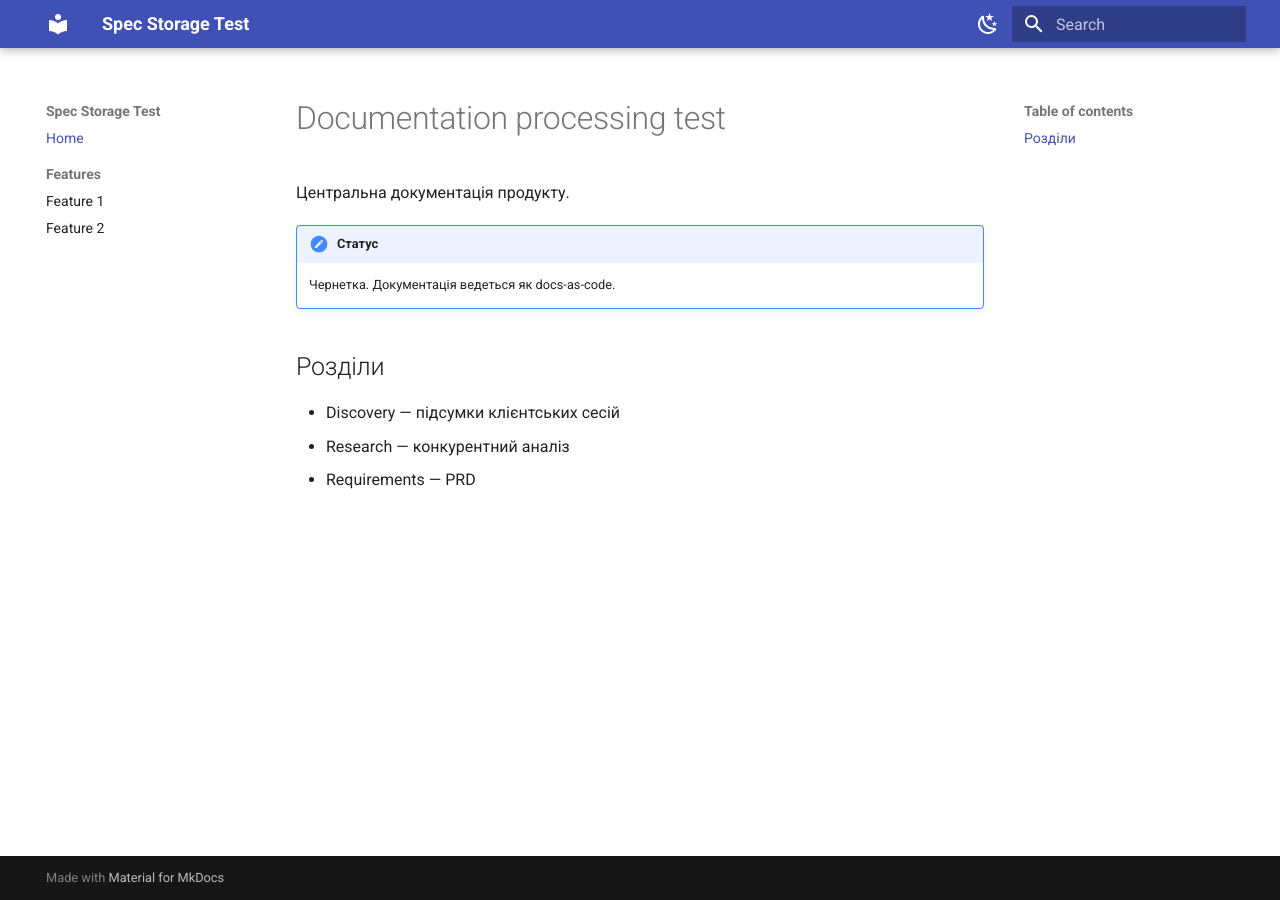
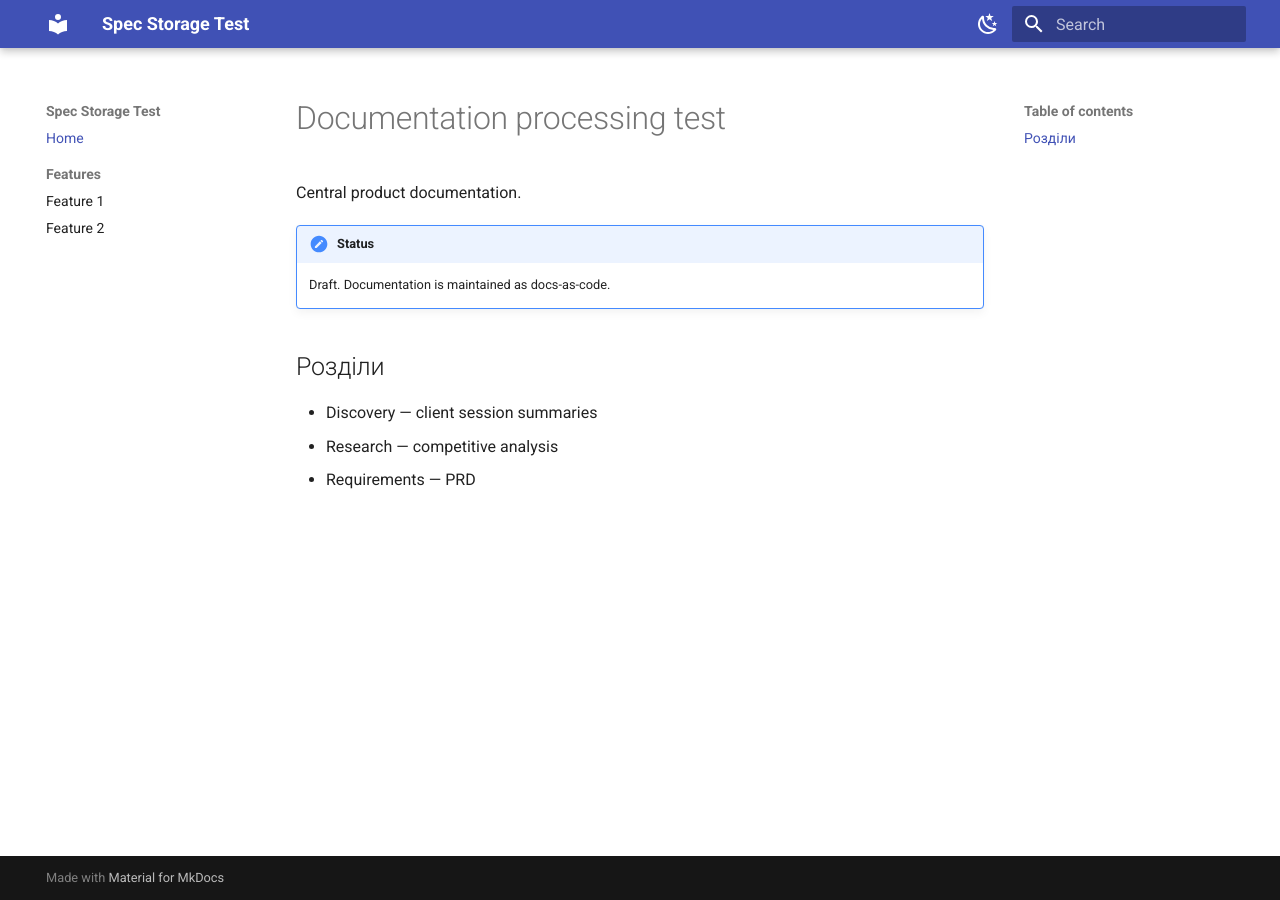
Before and after one commit to yevhenshvets-ops/test, an MkDocs documentation site: the page built from docs/index.md, in a window 1280 px wide. Built offline with MkDocs 1.6.1 and Material for MkDocs 9.7.7, drawn with Linux system fonts in a browser that asks for light colours.

Commit message:
Update index.md

```diff
--- a/docs/index.md
+++ b/docs/index.md
@@ -1,11 +1,11 @@
 # Documentation processing test
 
-Центральна документація продукту.
+Central product documentation.
 
-!!! note "Статус"
-    Чернетка. Документація ведеться як docs-as-code.
+!!! note "Status"
+    Draft. Documentation is maintained as docs-as-code.
 
 ## Розділи
-- Discovery — підсумки клієнтських сесій
-- Research — конкурентний аналіз
+- Discovery — client session summaries
+- Research — competitive analysis
 - Requirements — PRD
```
